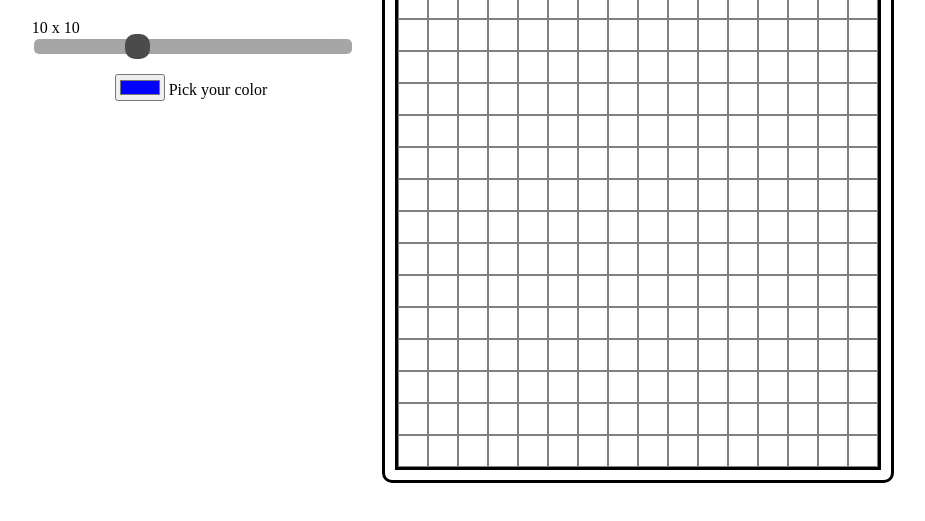
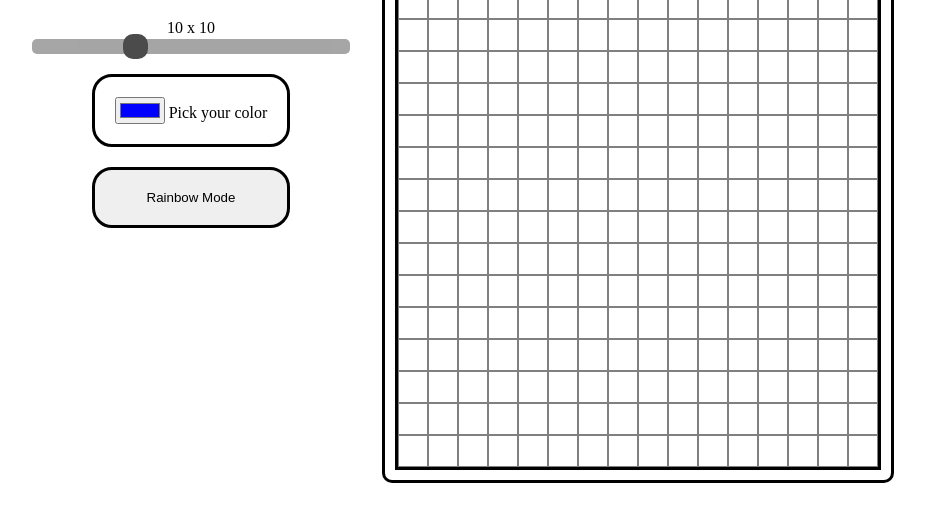
Before and after one commit to RuiMendez/Etch-a-Sketch, a plain HTML site: page index.html in a window 1280 px wide. Shown: the part 69-590 px from the top of the page, without its empty margins (177-1102 px from the left). Drawn offline with Linux system fonts and the light colour scheme.

Commit message:
created pick your color and rainbow buttons

```diff
--- a/index.html
+++ b/index.html
@@ -13,14 +13,18 @@
 <body>
     <div class="main-container">
         <div class="controls">
-            <div class="slide-range-container">
-                <h1>Choose your Grid scale</h1>
-                <div class="slide-text">10 x 10</div>
-                <input type="range" min="1" max="30" value="10" class="slider" />
-            </div>
-            <div class="color-picker">
-                <input type="color" id="colorpicker" value="#0000ff" name="pick" />
-                <label for="pick">Pick your color</label>
+            <h1>Choose your Grid scale</h1>
+            <div class="slide-text">10 x 10</div>
+            <input type="range" min="1" max="30" value="10" class="slider" />
+
+            <div class="buttons-container">
+                <div class="color-box">
+                    <input type="color" id="colorpicker" value="#0000ff" name="pick" />
+                    <label for="pick">Pick your color</label>
+                </div>
+                <div class="rainbow-container">
+                    <button class="rainbow-button">Rainbow Mode</button>
+                </div>
             </div>
         </div>
         <div class="sketch-frame">
--- a/style.css
+++ b/style.css
@@ -67,3 +67,26 @@ h1 {
     background: black;
     cursor: pointer;
 }
+
+.buttons-container {
+    display: flex;
+    flex-direction: column;
+    align-items: center;
+}
+
+.color-box {
+    padding: 20px;
+    border: solid black;
+    border-radius: 20px;
+    transition: 0.3;
+}
+
+.rainbow-button {
+    margin-top: 20px;
+    border: solid black;
+    padding: 20px;
+    padding-left: 52px;
+    padding-right: 52px;
+    border-radius: 20px;
+    transition: 0.3;
+}
```
